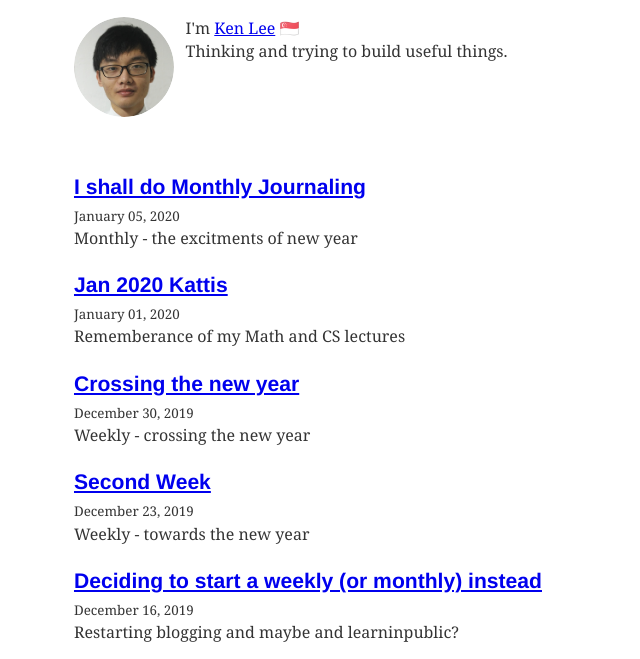
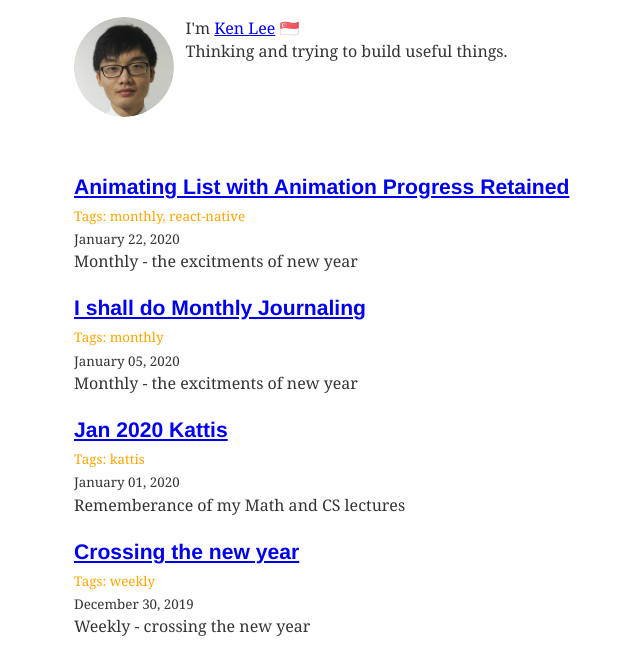
Before and after one commit to KenLSM/KenLSM.github.io, a Gatsby site: page / in a window 1280 px wide. Shown: the part 111-770 px from the top of the page, without its empty margins (305-945 px from the left). Built offline with nearby package versions, Linux system fonts and the light colour scheme; Gatsby itself is replaced by a stand-in of ours; some packages are replaced by stand-ins of ours; what typography-theme-noriega would draw is missing.

Commit message:
reorganize folder, add tags

```diff
--- a/content/blog/kattis-jan-2020/index.md
+++ b/content/blog/kattis-jan-2020/index.md
@@ -2,7 +2,7 @@
 title: Jan 2020 Kattis
 date: "2020-01-01T00:00:00.000Z"
 description: Rememberance of my Math and CS lectures
-tag: kattis
+tags: kattis
 ---
 
 Just before 2019 ended, Jen and I set out to review and plan our one year resolution for the year of 2020, AKA, new year resolution. As part of my list of resolutions, I had set myself to reach a certain goal in kattis. It will be a busy yet exciting year ahead :)
@@ -48,6 +48,7 @@ https://open.kattis.com/problems/areyoulistening
 ## Uncompletion list
 
 https://open.kattis.com/problems/bard (WA)
+https://open.kattis.com/problems/continuousmedian (WA)
 https://open.kattis.com/problems/narrowartgallery (no solution)
 
 <!-- commented out section
--- a/content/blog/weeklies/dec23/index.md
+++ b/content/blog/monthly/de23.md
@@ -2,7 +2,7 @@
 title: Second Week
 date: "2019-12-23T00:00:00.000Z"
 description: Weekly - towards the new year
-tag: weekly
+tags: monthly
 ---
 
 ## TWIL
--- a/content/blog/weeklies/dec16/index.md
+++ b/content/blog/monthly/dec16.md
@@ -2,7 +2,7 @@
 title: Deciding to start a weekly (or monthly) instead
 date: "2019-12-16T00:00:00.000Z"
 description: Restarting blogging and maybe and learninpublic?
-tag: weekly
+tags: monthly
 ---
 
 ## View whether its on par with remote from `glol`
--- a/content/blog/weeklies/dec30/index.md
+++ b/content/blog/monthly/dec30.md
@@ -2,7 +2,7 @@
 title: Crossing the new year
 date: "2019-12-30T00:00:00.000Z"
 description: Weekly - crossing the new year
-tag: weekly
+tags: weekly
 ---
 
 ## TWIL
--- a/content/blog/weeklies/jan20/index.md
+++ b/content/blog/monthly/jan20.md
@@ -2,7 +2,7 @@
 title: I shall do Monthly Journaling
 date: "2020-01-05T00:00:00.000Z"
 description: Monthly - the excitments of new year
-tag: monthly
+tags: monthly
 ---
 
 ## TWIL
--- /dev/null
+++ b/content/blog/technicals/rn-animation.md
@@ -0,0 +1,10 @@
+---
+title: Animating List with Animation Progress Retained
+date: "2020-01-22T00:00:00.000Z"
+description: Monthly - the excitments of new year
+tags: monthly, react-native
+---
+
+Animation, one of the most entertaining, and time-consuming, features to implement. The journey is long, but rewarding. This
+
+Have you ever faced the requirements of needing
--- a/src/pages/index.js
+++ b/src/pages/index.js
@@ -29,12 +29,17 @@ class BlogIndex extends React.Component {
                   {title}
                 </Link>
               </h3>
+              {node.frontmatter.tags ? (
+                <React.Fragment><small style={{color: 'orange'}}>Tags: {node.frontmatter.tags}</small><br/></React.Fragment>
+              ) : null}
               <small>{node.frontmatter.date}</small>
               <p
                 dangerouslySetInnerHTML={{
                   __html: node.frontmatter.description || node.excerpt
                 }}
+                // style={{ marginBottom: "0.2rem" }}
               />
+
             </div>
           );
         })}
@@ -63,6 +68,7 @@ export const pageQuery = graphql`
             date(formatString: "MMMM DD, YYYY")
             title
             description
+            tags
           }
         }
       }
```
